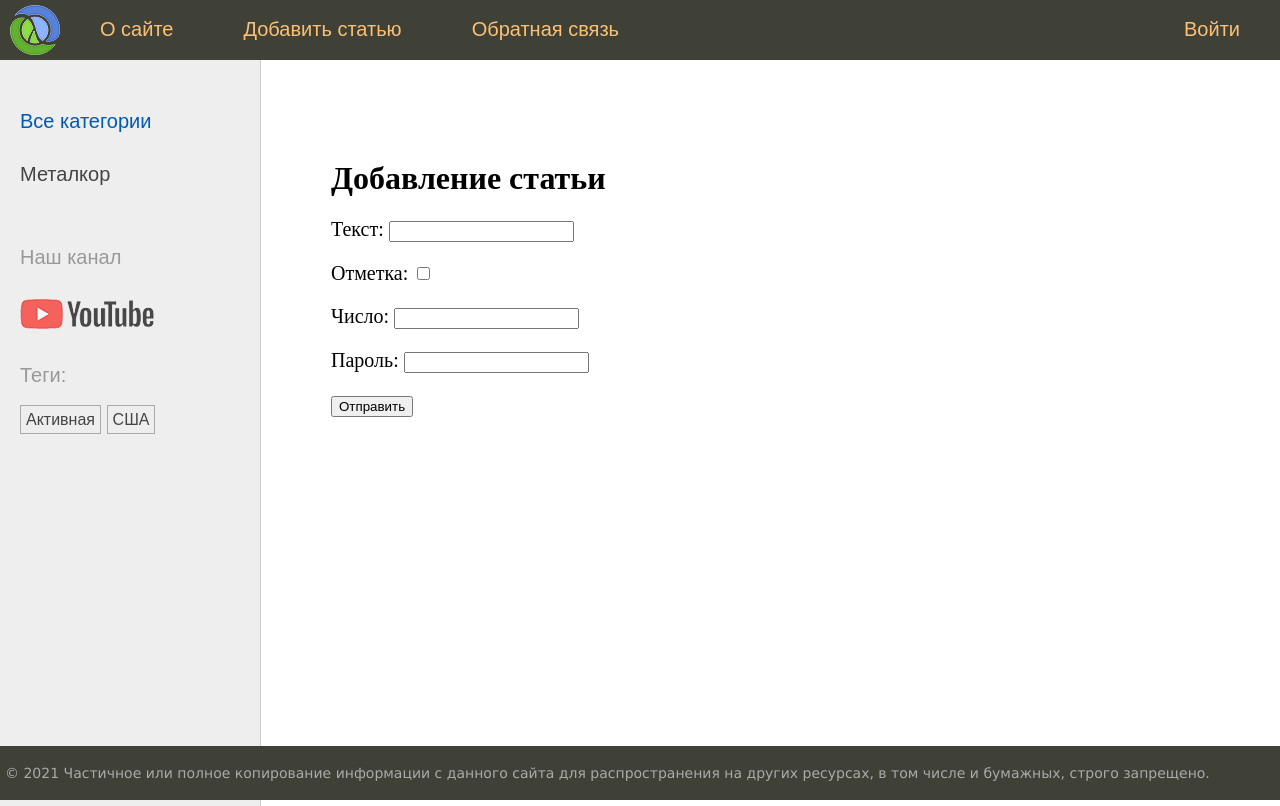
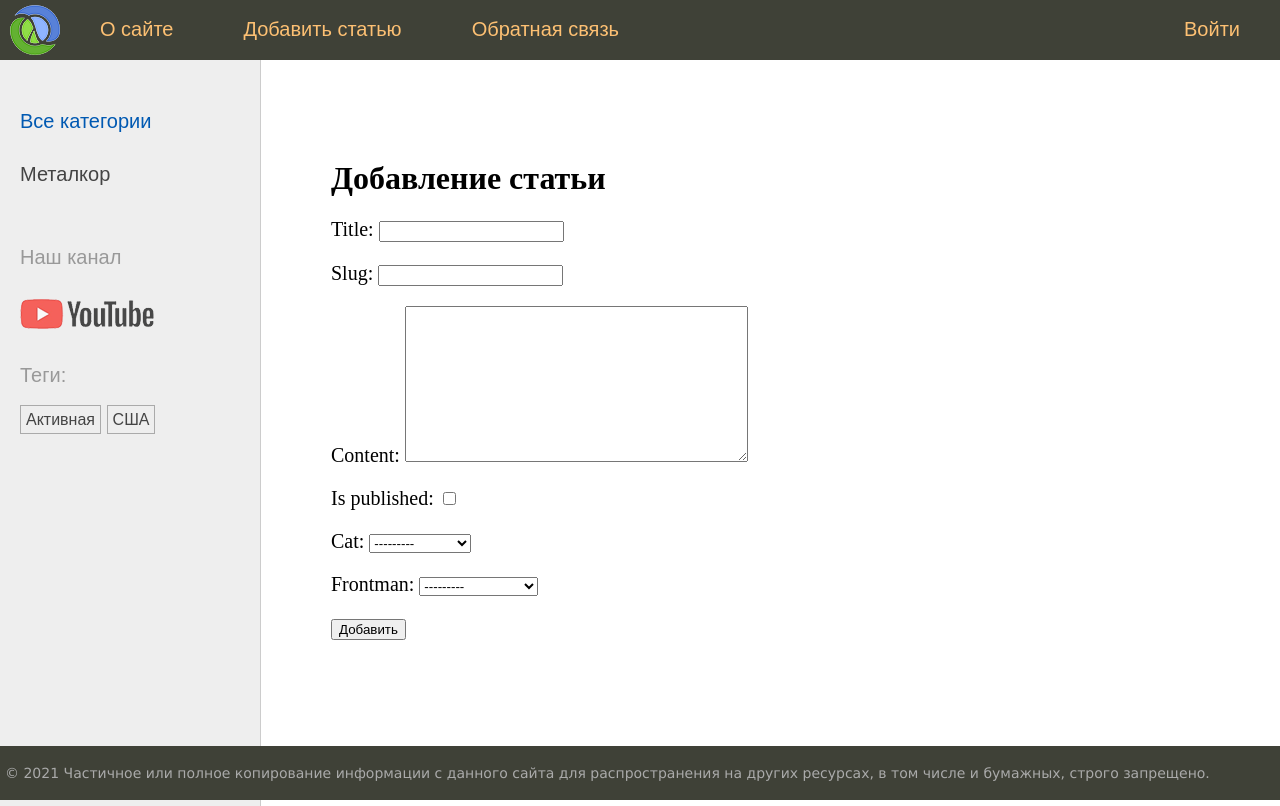
Before and after one commit to Ilya-Masyutin-2022/WEBsite, a Django app: page /addpage/ in a window 1280 px wide. Run offline with Django 5.2, Linux system fonts and the light colour scheme; data comes from the database, SQL or seed files in the repository.

Commit message:
Отображение формы в шаблоне

```diff
--- a/hardcorebandssite/bands/forms.py
+++ b/hardcorebandssite/bands/forms.py
@@ -5,7 +5,7 @@
 class AddPostForm(forms.Form):
     title = forms.CharField(max_length=255)
     slug = forms.SlugField(max_length=255)
-    content = forms.CharField(widget=forms.Textarea())
-    is_published = forms.BooleanField()
+    content = forms.CharField(widget=forms.Textarea(), required=False)
+    is_published = forms.BooleanField(required=False)
     cat = forms.ModelChoiceField(queryset=Category.objects.all())
-    frontman = forms.ModelChoiceField(queryset=Frontman.objects.all())
+    frontman = forms.ModelChoiceField(queryset=Frontman.objects.all(), required=False)
--- a/hardcorebandssite/bands/templates/bands/addpage.html
+++ b/hardcorebandssite/bands/templates/bands/addpage.html
@@ -5,11 +5,8 @@
 
 <form action="" method="post">
     {% csrf_token %}
-    <label for="id_1">Текст: </label><input type="text" id="id_1" name="field_text"></p>
-    <label for="id_2">Отметка: </label><input type="checkbox" id="id_2" name="field_check"></p>
-    <label for="id_3">Число: </label><input type="number" id="id_3" name="field_num"></p>
-    <label for="id_4">Пароль: </label><input type="password" id="id_4" name="field_psw"></p>
-    <button type="submit">Отправить</button></p>
+    {{ form.as_p }}
+    <button type="submit">Добавить</button>
 </form>
 
 {% endblock %}
--- a/hardcorebandssite/bands/views.py
+++ b/hardcorebandssite/bands/views.py
@@ -1,6 +1,7 @@
 from django.http import HttpResponse, HttpResponseNotFound
 from django.shortcuts import render, get_object_or_404
 
+from bands.forms import AddPostForm
 from bands.models import Bands, Category, TagPost
 
 menu = [
@@ -70,8 +71,10 @@
 
 
 def addpage(request):
+    form = AddPostForm()
     return render(request, 'bands/addpage.html',
-                  {'menu': menu, 'title': 'Добавление статьи'})
+                  {'menu': menu, 'title': 'Добавление статьи', 'form':
+                      form})
 
 
 def contact(request):
```
